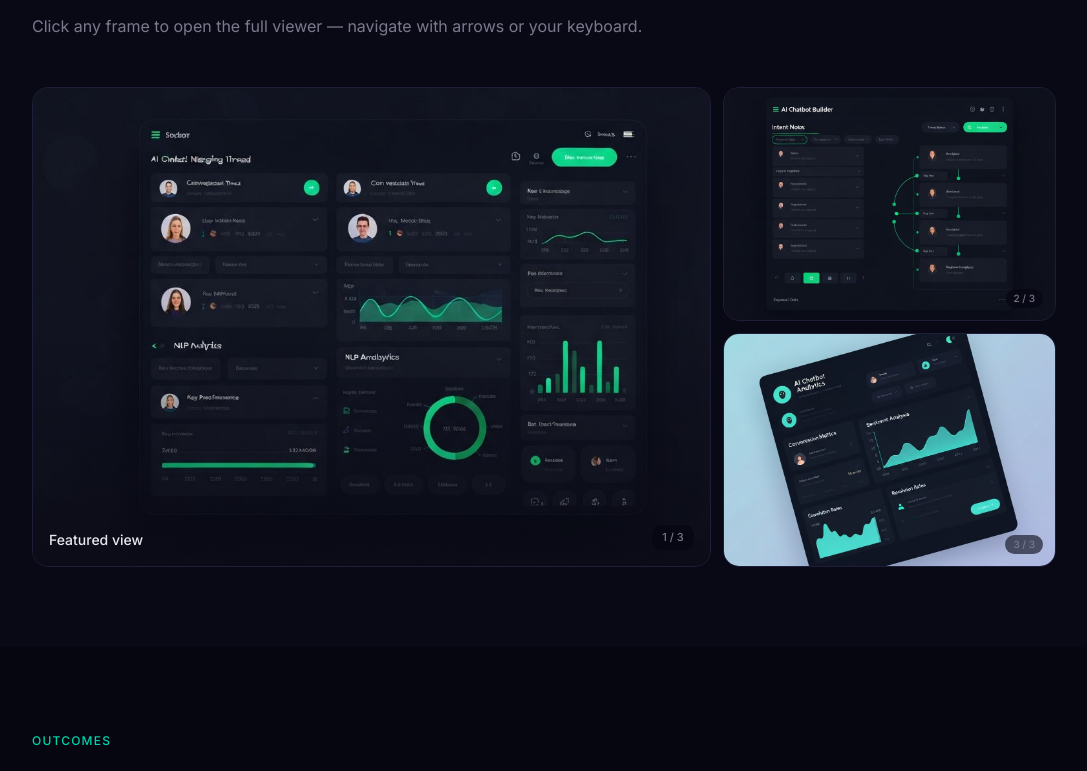
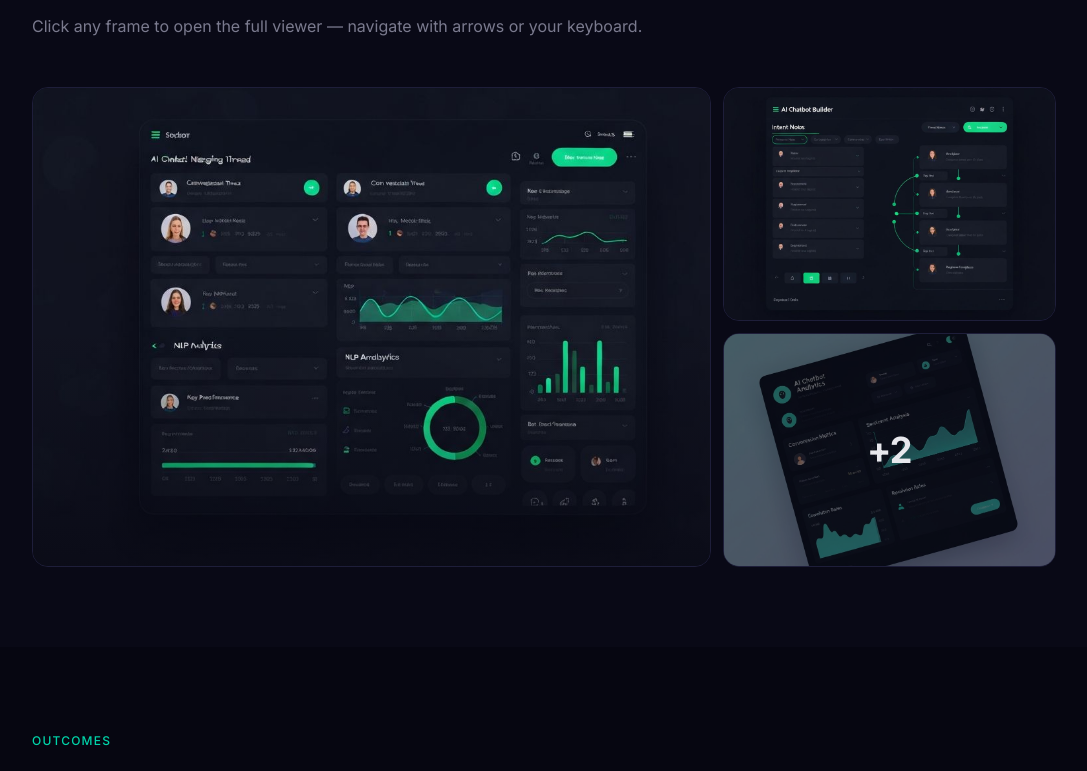
Before and after one commit to ecopnous/porfolio, a Next.js app: page /projects/ai-messaging-chatbot-platform in a window 1280 px wide. Shown: the part 4789-5560 px from the top of the page, without its empty margins (96-1183 px from the left). Built offline with nearby package versions, Linux system fonts and the light colour scheme; a web font is replaced by a local one.

Commit message:
mise a jour style

```diff
--- a/components/projects/project-gallery.tsx
+++ b/components/projects/project-gallery.tsx
@@ -10,12 +10,16 @@ interface ProjectGalleryProps {
   title: string
 }
 
+const PREVIEW_COUNT = 3
+
 export function ProjectGallery({ images, title }: ProjectGalleryProps) {
   const [activeIndex, setActiveIndex] = useState<number | null>(null)
   const [mounted, setMounted] = useState(false)
 
   const isOpen = activeIndex !== null
   const count = images.length
+  const remaining = Math.max(0, count - PREVIEW_COUNT)
+  const previewImages = images.slice(0, PREVIEW_COUNT)
 
   const close = useCallback(() => setActiveIndex(null), [])
 
@@ -56,7 +60,7 @@ export function ProjectGallery({ images, title }: ProjectGalleryProps) {
 
   if (count === 0) return null
 
-  const [featured, ...rest] = images
+  const [featured, second, third] = previewImages
 
   const lightbox =
     mounted &&
@@ -69,7 +73,6 @@ export function ProjectGallery({ images, title }: ProjectGalleryProps) {
         aria-label={`${title} gallery viewer`}
         className="fixed inset-0 z-[200] flex items-center justify-center"
       >
-        {/* Backdrop — click to close */}
         <button
           type="button"
           aria-label="Close gallery"
@@ -77,7 +80,6 @@ export function ProjectGallery({ images, title }: ProjectGalleryProps) {
           className="absolute inset-0 bg-black/85 backdrop-blur-sm"
         />
 
-        {/* Close */}
         <button
           type="button"
           onClick={close}
@@ -87,12 +89,10 @@ export function ProjectGallery({ images, title }: ProjectGalleryProps) {
           <X size={20} />
         </button>
 
-        {/* Counter */}
         <div className="absolute top-5 left-4 z-30 rounded-full border border-white/15 bg-white/10 px-3 py-1.5 text-xs font-medium text-white/90 backdrop-blur-sm md:top-7 md:left-6">
           {activeIndex + 1} / {count}
         </div>
 
-        {/* Prev / Next */}
         {count > 1 && (
           <>
             <button
@@ -114,7 +114,6 @@ export function ProjectGallery({ images, title }: ProjectGalleryProps) {
           </>
         )}
 
-        {/* Centered image */}
         <div
           className="relative z-20 flex max-h-[78vh] max-w-[92vw] items-center justify-center md:max-w-[80vw]"
           onClick={(e) => e.stopPropagation()}
@@ -131,12 +130,11 @@ export function ProjectGallery({ images, title }: ProjectGalleryProps) {
           />
         </div>
 
-        {/* Thumbnails */}
         {count > 1 && (
-          <div className="absolute inset-x-0 bottom-4 z-30 flex justify-center gap-2 px-4 md:bottom-6">
+          <div className="absolute inset-x-0 bottom-4 z-30 flex max-w-full justify-center gap-2 overflow-x-auto px-4 md:bottom-6">
             {images.map((img, i) => (
               <button
-                key={img}
+                key={`${img}-${i}`}
                 type="button"
                 onClick={() => setActiveIndex(i)}
                 aria-label={`View image ${i + 1}`}
@@ -165,6 +163,7 @@ export function ProjectGallery({ images, title }: ProjectGalleryProps) {
   return (
     <>
       <div className="mt-12 grid gap-3 md:grid-cols-12 md:grid-rows-2 md:min-h-[480px]">
+        {/* Image 1 — featured */}
         <button
           type="button"
           onClick={() => setActiveIndex(0)}
@@ -183,44 +182,69 @@ export function ProjectGallery({ images, title }: ProjectGalleryProps) {
               <Expand size={20} />
             </span>
           </div>
-          <div className="absolute bottom-4 left-4 right-4 flex items-end justify-between gap-3">
-            <p className="text-sm font-medium text-foreground">Featured view</p>
-            <span className="rounded-md bg-background/60 px-2.5 py-1 text-[11px] font-medium text-muted-foreground backdrop-blur-sm">
-              1 / {count}
-            </span>
-          </div>
         </button>
 
-        {rest.map((img, i) => {
-          const index = i + 1
-          return (
+        {/* Image 2 */}
+        {second && (
           <button
-              key={img}
             type="button"
-              onClick={() => setActiveIndex(index)}
+            onClick={() => setActiveIndex(1)}
             className={`group relative col-span-12 aspect-[16/10] overflow-hidden rounded-2xl border border-border focus-visible:outline-none focus-visible:ring-2 focus-visible:ring-primary md:col-span-4 md:aspect-auto md:min-h-0 ${
-                rest.length === 1 ? "md:row-span-2" : ""
+              !third ? "md:row-span-2" : ""
             }`}
           >
             <Image
-                src={img}
-                alt={`${title} — view ${index + 1}`}
+              src={second}
+              alt={`${title} — view 2`}
               fill
               className="object-cover transition-transform duration-700 group-hover:scale-[1.04]"
               sizes="(max-width: 768px) 100vw, 33vw"
             />
-              <div className="absolute inset-0 bg-background/10 opacity-0 transition-opacity duration-300 group-hover:opacity-100" />
             <div className="absolute inset-0 flex items-center justify-center opacity-0 transition-opacity duration-300 group-hover:opacity-100">
               <span className="flex h-11 w-11 items-center justify-center rounded-full border border-border/50 bg-card/80 text-foreground backdrop-blur-md">
                 <Expand size={16} />
               </span>
             </div>
-              <span className="absolute bottom-3 right-3 rounded-md bg-background/60 px-2 py-0.5 text-[10px] font-medium text-muted-foreground backdrop-blur-sm">
-                {index + 1} / {count}
+          </button>
+        )}
+
+        {/* Image 3 — with +N if more images exist */}
+        {third && (
+          <button
+            type="button"
+            onClick={() => setActiveIndex(2)}
+            aria-label={
+              remaining > 0
+                ? `Open gallery, ${remaining} more photos`
+                : `${title} — view 3`
+            }
+            className="group relative col-span-12 aspect-[16/10] overflow-hidden rounded-2xl border border-border focus-visible:outline-none focus-visible:ring-2 focus-visible:ring-primary md:col-span-4 md:aspect-auto md:min-h-0"
+          >
+            <Image
+              src={third}
+              alt={`${title} — view 3`}
+              fill
+              className={`object-cover transition-transform duration-700 group-hover:scale-[1.04] ${
+                remaining > 0 ? "brightness-75" : ""
+              }`}
+              sizes="(max-width: 768px) 100vw, 33vw"
+            />
+
+            {remaining > 0 ? (
+              <div className="absolute inset-0 flex items-center justify-center bg-background/45 transition-colors duration-300 group-hover:bg-background/55">
+                <span className="text-3xl font-bold tracking-tight text-foreground md:text-4xl">
+                  +{remaining}
                 </span>
+              </div>
+            ) : (
+              <div className="absolute inset-0 flex items-center justify-center opacity-0 transition-opacity duration-300 group-hover:opacity-100">
+                <span className="flex h-11 w-11 items-center justify-center rounded-full border border-border/50 bg-card/80 text-foreground backdrop-blur-md">
+                  <Expand size={16} />
+                </span>
+              </div>
+            )}
           </button>
-          )
-        })}
+        )}
       </div>
 
       {lightbox}
--- a/lib/projects-data.ts
+++ b/lib/projects-data.ts
@@ -129,6 +129,9 @@ export const projects: Project[] = [
       "/images/projects/bookkeeping-app.jpg",
       "/images/projects/bookkeeping-app-2.jpg",
       "/images/projects/bookkeeping-app-3.jpg",
+      "/images/projects/inventory-system.jpg",
+      "/images/projects/ai-messaging.jpg",
+      "/images/projects/property-platform.jpg",
     ],
   },
   {
@@ -199,6 +202,8 @@ export const projects: Project[] = [
       "/images/projects/property-platform.jpg",
       "/images/projects/property-platform-2.jpg",
       "/images/projects/property-platform-3.jpg",
+      "/images/projects/building-monitoring.jpg",
+      "/images/projects/bookkeeping-app.jpg",
     ],
   },
   {
@@ -269,6 +274,10 @@ export const projects: Project[] = [
       "/images/projects/inventory-system.jpg",
       "/images/projects/inventory-system-2.jpg",
       "/images/projects/inventory-system-3.jpg",
+      "/images/projects/ai-messaging-2.jpg",
+      "/images/projects/property-platform-2.jpg",
+      "/images/projects/building-monitoring-2.jpg",
+      "/images/projects/bookkeeping-app-2.jpg",
     ],
   },
   {
@@ -339,6 +348,8 @@ export const projects: Project[] = [
       "/images/projects/ai-messaging.jpg",
       "/images/projects/ai-messaging-2.jpg",
       "/images/projects/ai-messaging-3.jpg",
+      "/images/projects/inventory-system.jpg",
+      "/images/projects/bookkeeping-app-3.jpg",
     ],
   },
   {
@@ -409,6 +420,9 @@ export const projects: Project[] = [
       "/images/projects/building-monitoring.jpg",
       "/images/projects/building-monitoring-2.jpg",
       "/images/projects/building-monitoring-3.jpg",
+      "/images/projects/property-platform-3.jpg",
+      "/images/projects/inventory-system-3.jpg",
+      "/images/projects/ai-messaging.jpg",
     ],
   },
 ]
```
Lines whose indentation alone changed are shown as unchanged.
